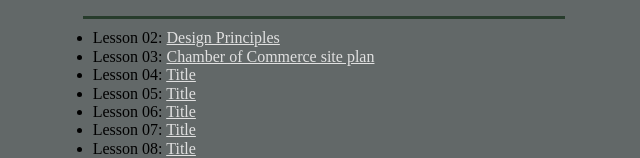
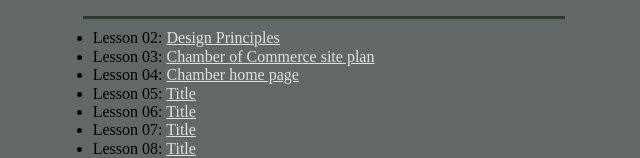
Before and after one commit to DryTaegen/wdd230, a plain HTML site: page index.html in a window 1280 px wide. Shown: the part 271-429 px from the top of the page, without its empty margins (316-956 px from the left). Drawn offline with Linux system fonts and the light colour scheme.

Commit message:
landing page chamber added

```diff
--- a/index.html
+++ b/index.html
@@ -18,7 +18,7 @@
     <ul>
         <li>Lesson 02: <a href="lesson2/design-principles.html"> Design Principles</a></li>
         <li>Lesson 03: <a href="lesson3"> Chamber of Commerce site plan</a></li>
-        <li>Lesson 04: <a href="index.html"> Title</a></li>
+        <li>Lesson 04: <a href="chamber"> Chamber home page</a></li>
         <li>Lesson 05: <a href="index.html"> Title</a></li>
         <li>Lesson 06: <a href="index.html"> Title</a></li>
         <li>Lesson 07: <a href="index.html"> Title</a></li>
```
